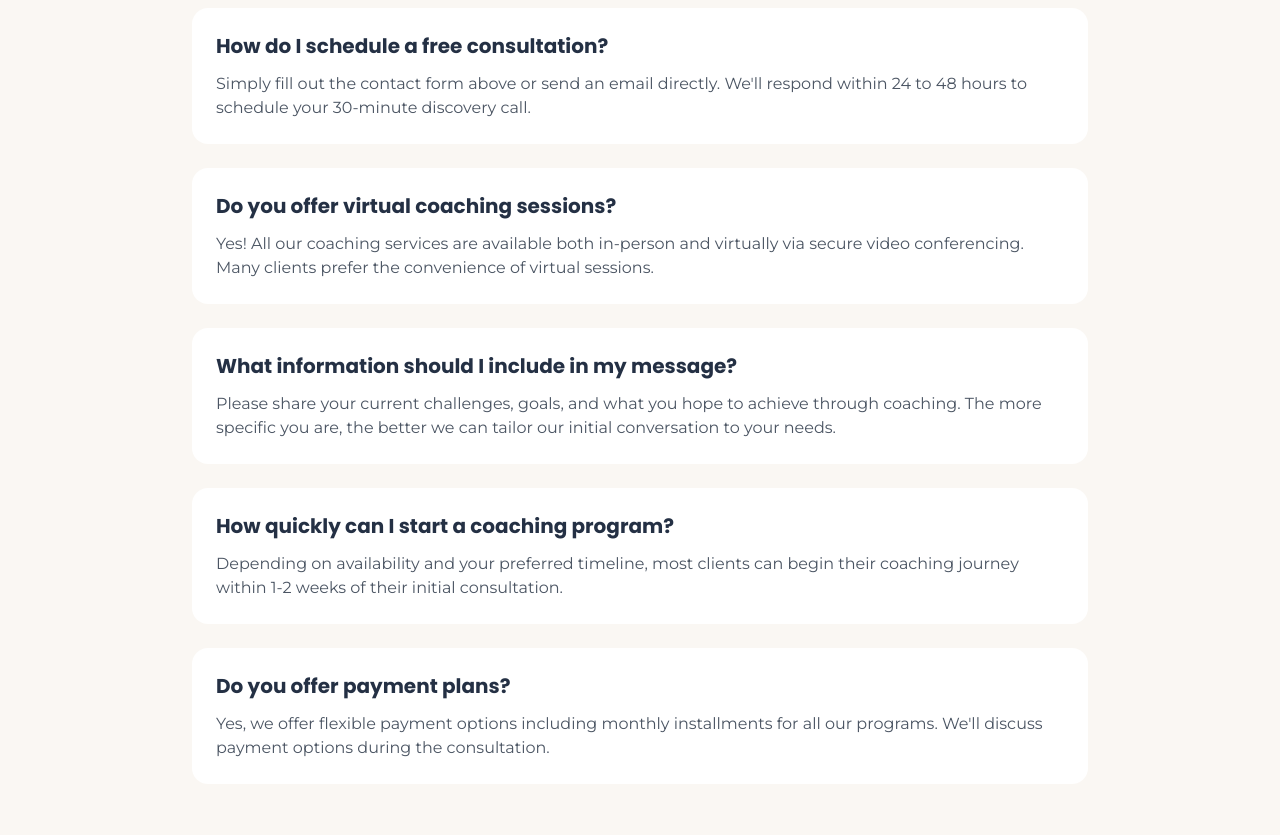
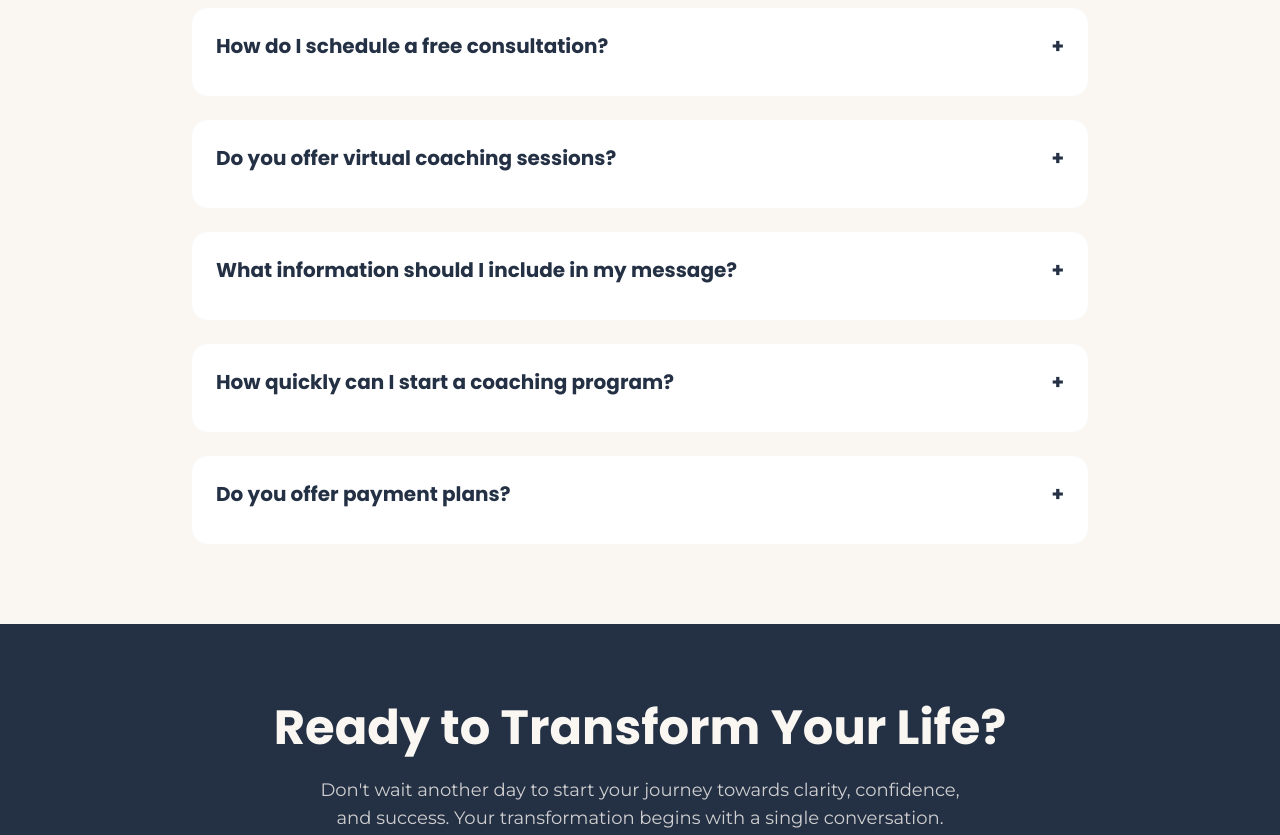
Before and after one commit to mohamedaaa010/ashourmindset.com, a website: page contact.html in a window 1280 px wide. Shown: the part 1760-2595 px from the top of the page. Drawn offline with nearby package versions, Linux system fonts and the light colour scheme.

Commit message:
Add FAQ accordion markup

```diff
--- a/contact.html
+++ b/contact.html
@@ -297,29 +297,29 @@
             </div>
 
             <div class="max-w-4xl mx-auto space-y-6">
-                <div class="bg-white rounded-2xl p-6">
-                    <h3 class="font-head font-bold text-xl text-navy mb-3">How do I schedule a free consultation?</h3>
-                    <p class="text-gray-600">Simply fill out the contact form above or send an email directly. We'll respond within 24 to 48 hours to schedule your 30-minute discovery call.</p>
+                <div class="faq-item bg-white rounded-2xl p-6">
+                    <h3 class="faq-question font-head font-bold text-xl text-navy mb-3">How do I schedule a free consultation?</h3>
+                    <p class="faq-answer text-gray-600" style="display:none;">Simply fill out the contact form above or send an email directly. We'll respond within 24 to 48 hours to schedule your 30-minute discovery call.</p>
                 </div>
 
-                <div class="bg-white rounded-2xl p-6">
-                    <h3 class="font-head font-bold text-xl text-navy mb-3">Do you offer virtual coaching sessions?</h3>
-                    <p class="text-gray-600">Yes! All our coaching services are available both in-person and virtually via secure video conferencing. Many clients prefer the convenience of virtual sessions.</p>
+                <div class="faq-item bg-white rounded-2xl p-6">
+                    <h3 class="faq-question font-head font-bold text-xl text-navy mb-3">Do you offer virtual coaching sessions?</h3>
+                    <p class="faq-answer text-gray-600" style="display:none;">Yes! All our coaching services are available both in-person and virtually via secure video conferencing. Many clients prefer the convenience of virtual sessions.</p>
                 </div>
 
-                <div class="bg-white rounded-2xl p-6">
-                    <h3 class="font-head font-bold text-xl text-navy mb-3">What information should I include in my message?</h3>
-                    <p class="text-gray-600">Please share your current challenges, goals, and what you hope to achieve through coaching. The more specific you are, the better we can tailor our initial conversation to your needs.</p>
+                <div class="faq-item bg-white rounded-2xl p-6">
+                    <h3 class="faq-question font-head font-bold text-xl text-navy mb-3">What information should I include in my message?</h3>
+                    <p class="faq-answer text-gray-600" style="display:none;">Please share your current challenges, goals, and what you hope to achieve through coaching. The more specific you are, the better we can tailor our initial conversation to your needs.</p>
                 </div>
 
-                <div class="bg-white rounded-2xl p-6">
-                    <h3 class="font-head font-bold text-xl text-navy mb-3">How quickly can I start a coaching program?</h3>
-                    <p class="text-gray-600">Depending on availability and your preferred timeline, most clients can begin their coaching journey within 1-2 weeks of their initial consultation.</p>
+                <div class="faq-item bg-white rounded-2xl p-6">
+                    <h3 class="faq-question font-head font-bold text-xl text-navy mb-3">How quickly can I start a coaching program?</h3>
+                    <p class="faq-answer text-gray-600" style="display:none;">Depending on availability and your preferred timeline, most clients can begin their coaching journey within 1-2 weeks of their initial consultation.</p>
                 </div>
 
-                <div class="bg-white rounded-2xl p-6">
-                    <h3 class="font-head font-bold text-xl text-navy mb-3">Do you offer payment plans?</h3>
-                    <p class="text-gray-600">Yes, we offer flexible payment options including monthly installments for all our programs. We'll discuss payment options during the consultation.</p>
+                <div class="faq-item bg-white rounded-2xl p-6">
+                    <h3 class="faq-question font-head font-bold text-xl text-navy mb-3">Do you offer payment plans?</h3>
+                    <p class="faq-answer text-gray-600" style="display:none;">Yes, we offer flexible payment options including monthly installments for all our programs. We'll discuss payment options during the consultation.</p>
                 </div>
             </div>
         </div>
```
Also changed, not shown: services.html (+15 -15 lines).
